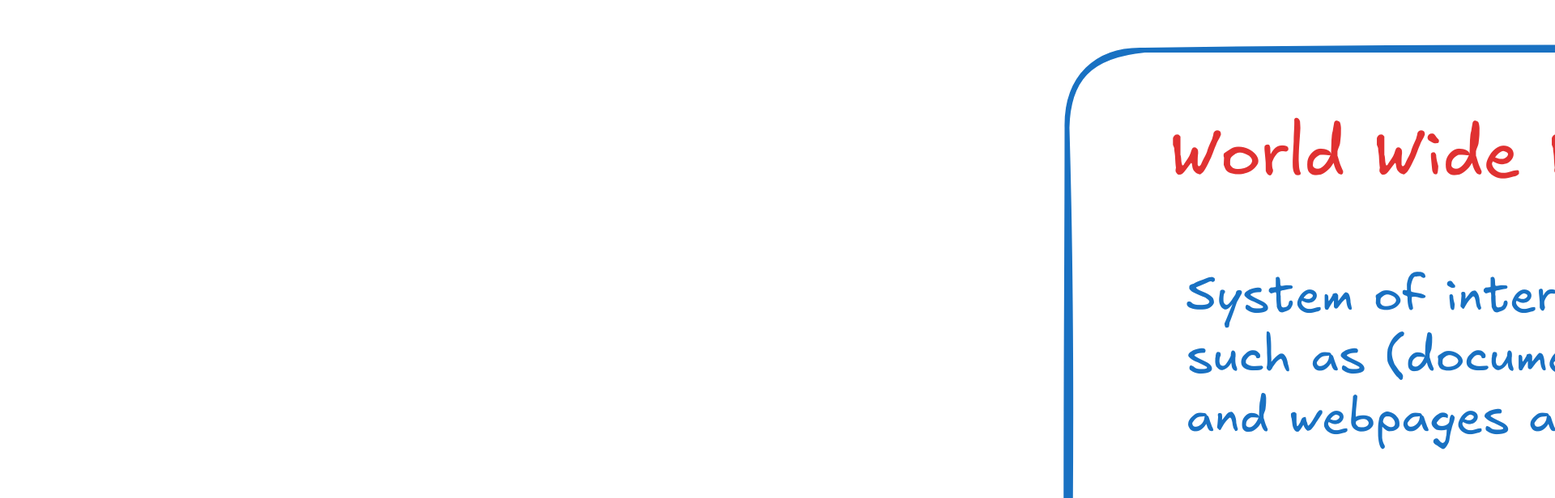
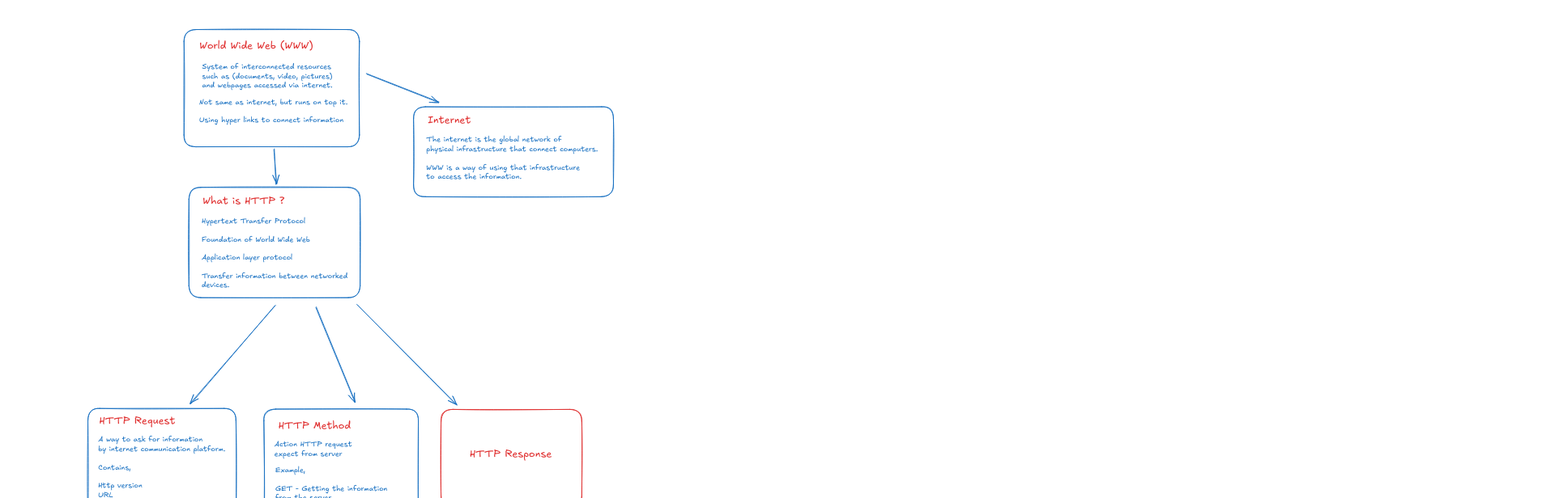
Before and after one commit to nvnkmrm/nvnkmrm.github.io, a React (Vite) app: page / in a window 1280 px wide. Shown: the top 616 px of the page at 81% size, 1920 px wide, since content can reach past the window. Built offline with nearby package versions, Linux system fonts and the light colour scheme.

Commit message:
Add mui and fix styling

```diff
--- a/package.json
+++ b/package.json
@@ -1,5 +1,5 @@
 {
-  "name": "nvmkmrm.github.io",
+  "name": "smn.blogs",
   "private": true,
   "version": "0.0.0",
   "type": "module",
@@ -10,6 +10,9 @@
     "preview": "vite preview"
   },
   "dependencies": {
+    "@emotion/react": "11.14.0",
+    "@emotion/styled": "11.14.1",
+    "@mui/material": "7.3.5",
     "react": "^19.2.0",
     "react-dom": "^19.2.0"
   },
--- a/src/App.tsx
+++ b/src/App.tsx
@@ -1,13 +1,12 @@
 import httpProtocol from './assets/ssl/http_protocol.svg'
 import './App.css'
+import {Stack} from "@mui/material";
 
 function App() {
   return (
-    <>
-      <div>
-          <img src={httpProtocol} alt="http protocol" />
-      </div>
-    </>
+      <Stack>
+          <img width={"60%"} height={"80%"} src={httpProtocol} alt="http protocol" />
+      </Stack>
   )
 }
 
```
Also changed, not shown: 1 other file (tests, documents, lock files or other folders).
